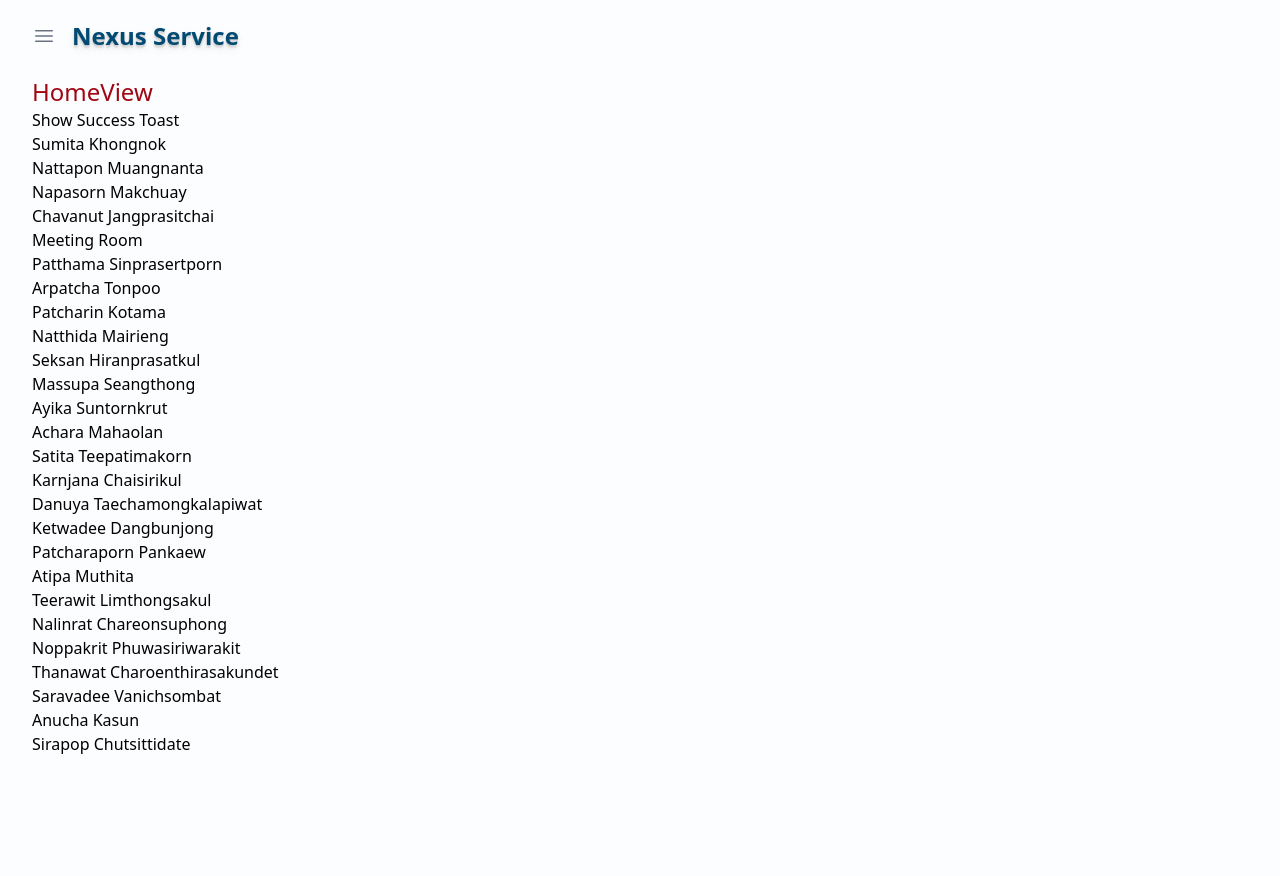
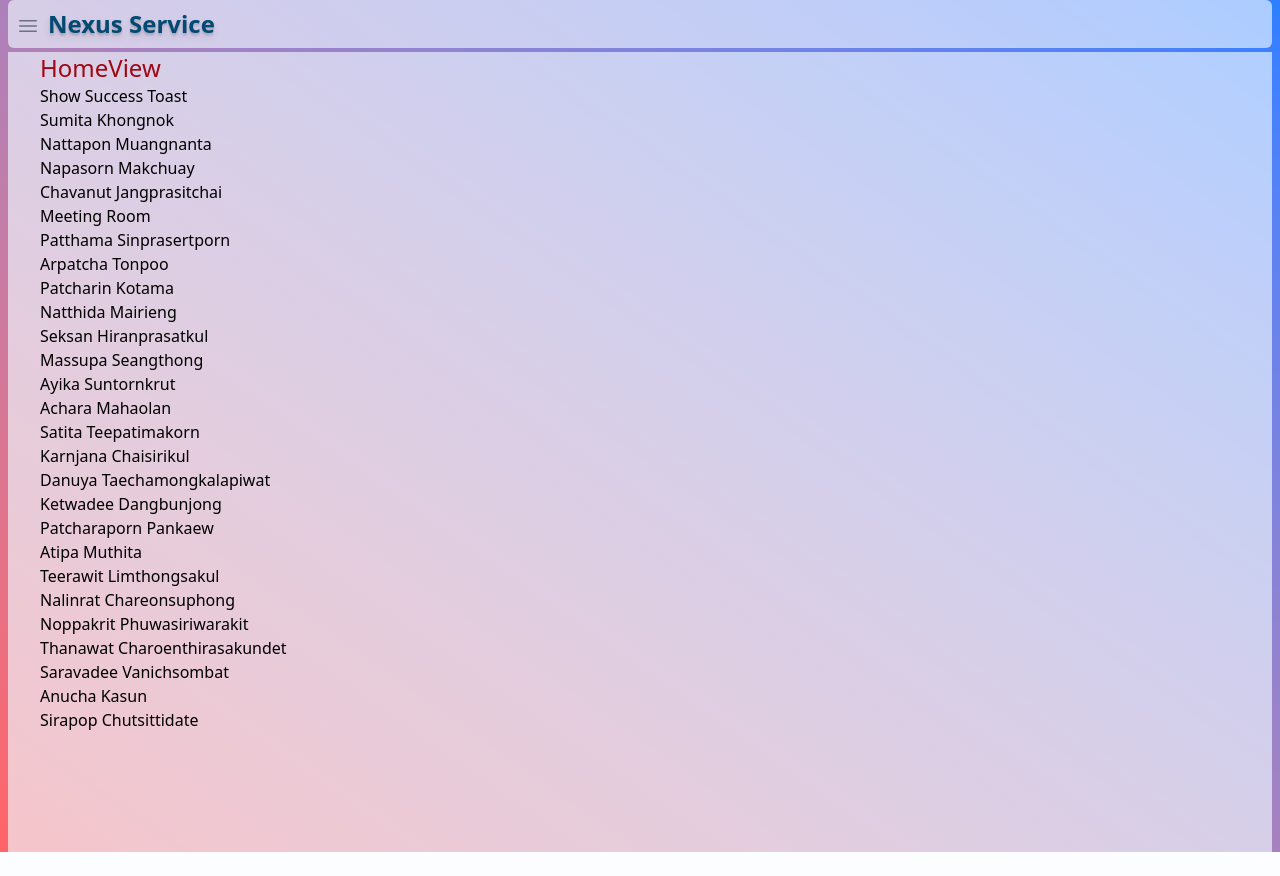
Before and after one commit to deskcodeFun/nexus-app, a Vue app: page / in a window 1280 px wide. After the commit the page ends 852 px from the top, so only its background shows below. Built offline with nearby package versions, Linux system fonts and the light colour scheme.

Commit message:
modified:   src/App.vue   add bg-linear-35 from-red-400 to-blue-500   modified:   src/components/TheTopbar.vue   fix padding and margin

```diff
--- a/src/App.vue
+++ b/src/App.vue
@@ -1,10 +1,13 @@
 <template>
-  <header class="w-auto px-2 py-1 sm:ml-6">
-    <TheTopbar />
-  </header>
-  <main class="min-h-screen w-auto mx-4 mt-1 sm:mx-8" id="mainApp">
-    <RouterView />
-  </main>
+  <div class="bg-linear-35 from-red-400 to-blue-500">
+    <!-- <header class="w-auto px-2 py-1 sm:ml-6"> -->
+    <header class="w-auto px-2">
+      <TheTopbar />
+    </header>
+    <main class="min-h-screen w-auto px-8 mt-1 mx-2 bg-sky-50/65" id="mainApp">
+      <RouterView />
+    </main>
+  </div>
 </template>
 
 <script setup>
@@ -17,7 +20,7 @@ import 'vue-toastification/dist/index.css'
 provideToast()
 </script>
 
-<style>
+<!-- <style>
 body {
   background-color: #fcfdfe;
 }
@@ -52,4 +55,4 @@ body {
   transform: translateX(-100%);
   opacity: 0;
 }
-</style>
+</style> -->
--- a/src/assets/main.css
+++ b/src/assets/main.css
@@ -1 +1,36 @@
 @import 'tailwindcss';
+
+body {
+  background-color: #fcfdfe;
+}
+.hide-scroll::-webkit-scrollbar {
+  display: none;
+}
+
+.modal {
+  position: fixed;
+  top: 0;
+  left: 0;
+  width: 100%;
+  height: 70%;
+  display: flex;
+  justify-content: left;
+  align-items: top;
+  backdrop-filter: blur(4px);
+  /* background: #57eb94; */
+  /* background: linear-gradient(180deg, rgba(87, 176, 235, 0.15) 50%, rgba(243, 243, 237, 0.1) 100%); */
+}
+/* transition: 10s ease-in-out; */
+/* class for <Transition name="slide-fade" using in <Thetopbar.vue */
+/* .slide-fade-(hook-name) */
+.slide-fade-enter-active {
+  transition: all 0.3s ease-out;
+}
+.slide-fade-leave-active {
+  transition: all 0.3s cubic-bezier(1, 0.5, 0.8, 1);
+}
+.slide-fade-enter-from,
+.slide-fade-leave-to {
+  transform: translateX(-100%);
+  opacity: 0;
+}
--- a/src/components/TheTopbar.vue
+++ b/src/components/TheTopbar.vue
@@ -7,13 +7,13 @@ const navOpen = ref(false)
 </script>
 
 <template>
-  <div class="mt-4 mb-4">
-    <div class="pr-2 flex flex-row">
+  <div class="py-2 px-2 rounded-md bg-blue-50/65">
+    <div class="flex flex-row">
       <button @click="navOpen = !navOpen">
-        <Bars3Icon :class="navOpen ? 'hidden' : ''" class="h-6 w-6 text-gray-500" />
+        <Bars3Icon :class="navOpen ? 'hidden' : ''" class="h-6 w-6 mt-1 text-gray-500" />
         <XMarkIcon :class="navOpen ? '' : 'hidden'" class="h-6 w-6 bg-gray-50 text-red-900" />
       </button>
-      <p class="ml-4 font-bold text-2xl text-sky-900 text-shadow-lg">Nexus Service</p>
+      <p class="ml-2 font-bold text-2xl text-sky-900 text-shadow-lg">Nexus Service</p>
     </div>
   </div>
   <Transition name="slide-fade">
```
